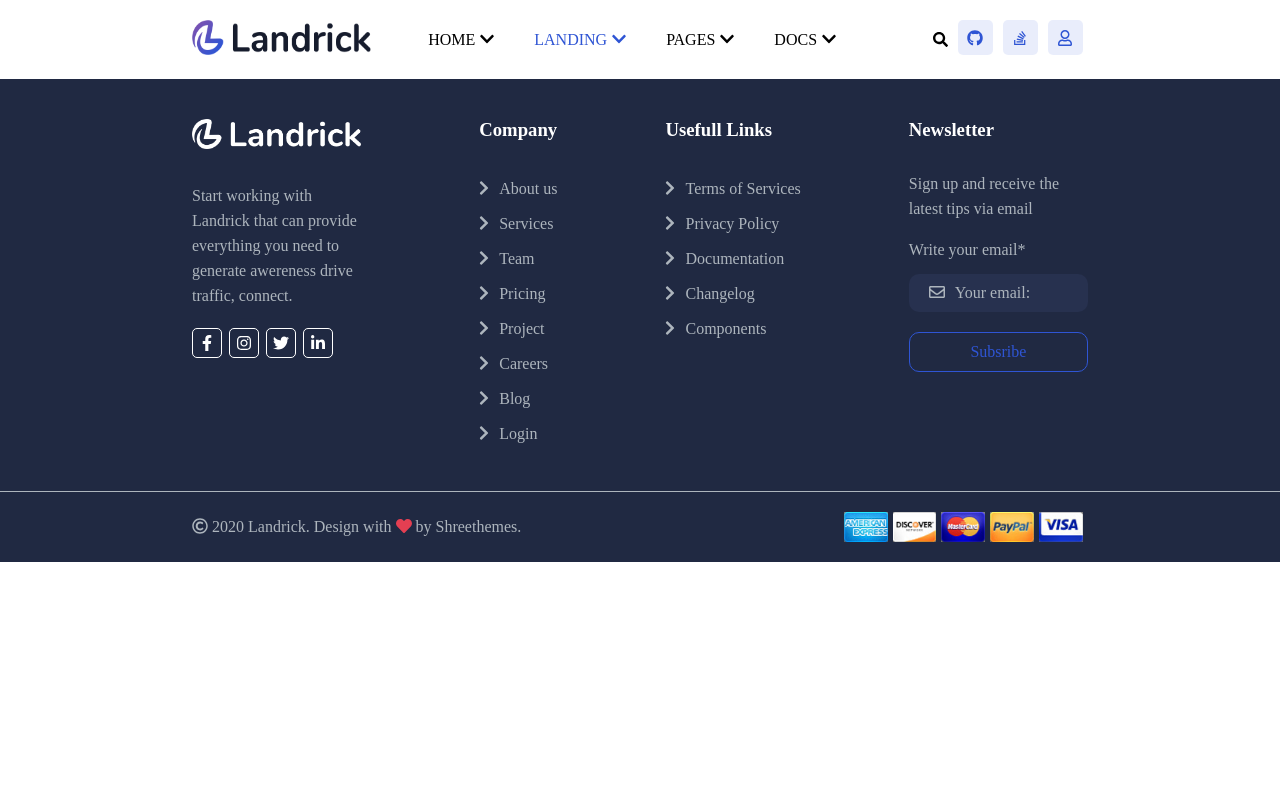
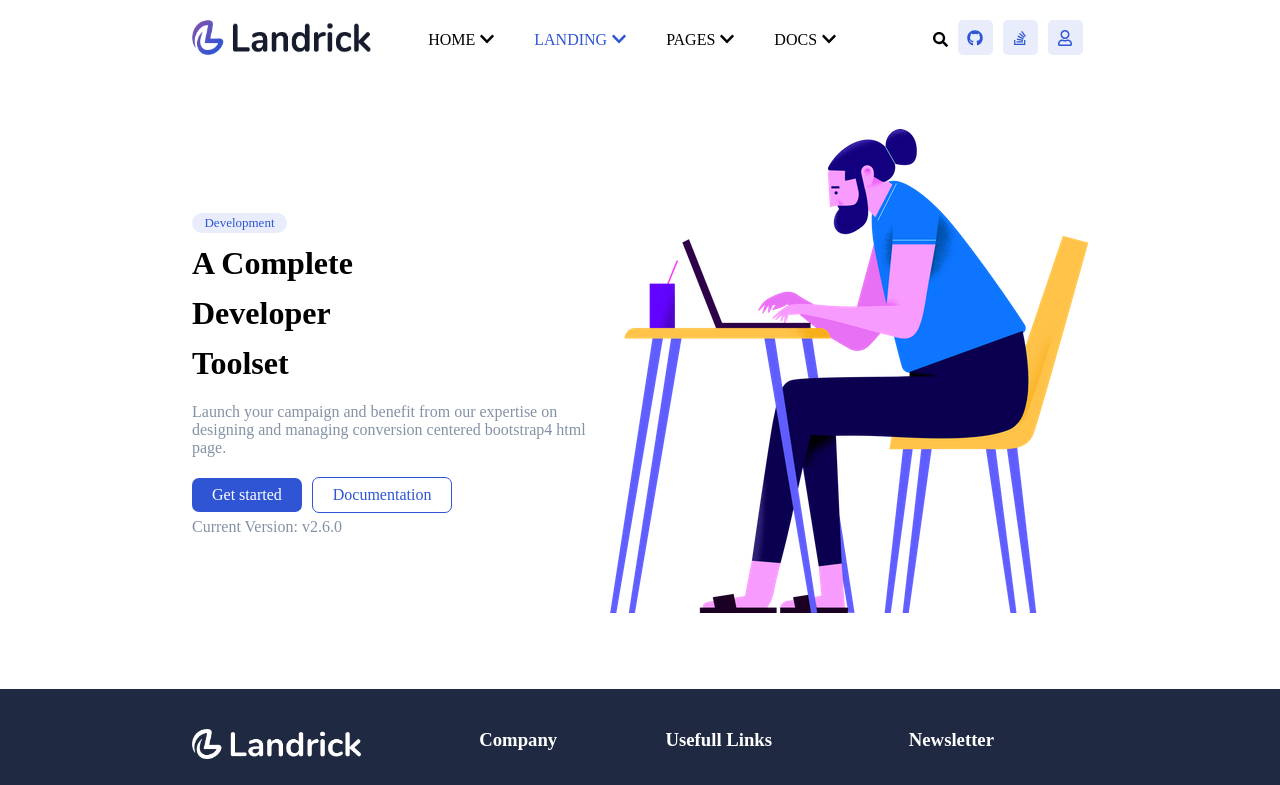
Before and after one commit to MicheleManco/proj-html-vuejs, a Vue app: page / in a window 1280 px wide. Shown: the top 785 px of the page. Built offline with nearby package versions, Linux system fonts and the light colour scheme.

Commit message:
jumbotron done

```diff
--- a/src/App.vue
+++ b/src/App.vue
@@ -1,6 +1,7 @@
 <template>
   <div id="app">
     <MyHeader/>
+    <MyJumbotron/>
     <MyFooter/>
     <MyMain/>
   </div>
@@ -10,12 +11,15 @@
 import MyHeader from './components/MyHeader.vue'
 import MyFooter from './components/MyFooter.vue'
 import MyMain from './components/MyMain.vue'
+import MyJumbotron from './components/MyJumbotron.vue'
+
 export default {
   name: 'App',
   components:{
     MyHeader,
     MyFooter,
-    MyMain
+    MyMain,
+    MyJumbotron
   }
 }
 </script>
@@ -26,4 +30,5 @@ export default {
   padding: 0;
   box-sizing: border-box;
 }
+
 </style>
--- /dev/null
+++ b/src/components/MyJumbotron.vue
@@ -0,0 +1,102 @@
+<template>
+  <div>
+    <div id="centratore">
+      <div>
+          <div class="btn-topic">Development</div>
+          <h1>A Complete Developer Toolset</h1>
+          <p>Launch your campaign and benefit from our expertise on designing and managing conversion centered bootstrap4 html page.</p>
+          <div id="row-btns">
+              <div class="btn blu">Get started</div>
+              <div class="btn white">Documentation</div>
+          </div>
+          <div id="version">
+              Current Version: v2.6.0
+          </div>
+      </div>
+
+      <div><img src="../assets/about.png" alt=""></div>
+    </div>
+  </div>
+</template>
+
+<script>
+export default {
+  name: 'MyJumbotron',
+  data() {
+    return {
+      linkNav:[
+        {
+          text:"HOME",
+          active:false
+        },
+        {
+          text:"LANDING",
+          active:true
+        },
+        {
+          text:"PAGES",
+          active:false
+        },
+        {
+          text:"DOCS",
+          active:false
+        },
+      ]
+    }}
+}
+</script>
+
+
+<style scoped lang="scss">
+#centratore{
+    width: 70%;
+    margin: 70px auto;
+    display: flex;
+    align-items: center;
+    .btn-topic{
+        background-color: #2f55d41a;
+        padding:2px;
+        color: #2f55d4;
+        width: 95px;
+        border-radius: 20px;
+        display: flex;
+        align-items: center;
+        justify-content: center;
+        font-size: 13px;
+    }
+    h1{
+        width: 50%;
+        line-height: 50px;
+        margin-top: 5px;
+        margin-bottom: 15px;
+    }
+    p{
+        color: #8492a6;
+    }
+    #row-btns{
+        display: flex;
+        align-items: center;
+        margin: 20px 0 5px 0;
+        .blu{
+            display: flex;
+            justify-content: center;
+            background-color: #2f55d4;
+            color: white;
+            margin-right: 10px;
+            padding: 8px 20px 8px;
+            border-radius: 7px;
+        }
+        .white{
+            color: #2f55d4;
+            border: 1px solid #2f55d4;
+            padding: 8px 20px 8px;
+            border-radius: 7px;
+        }
+    }
+    #version{
+        color: #8492a6;
+    }
+}
+
+
+</style>
```
